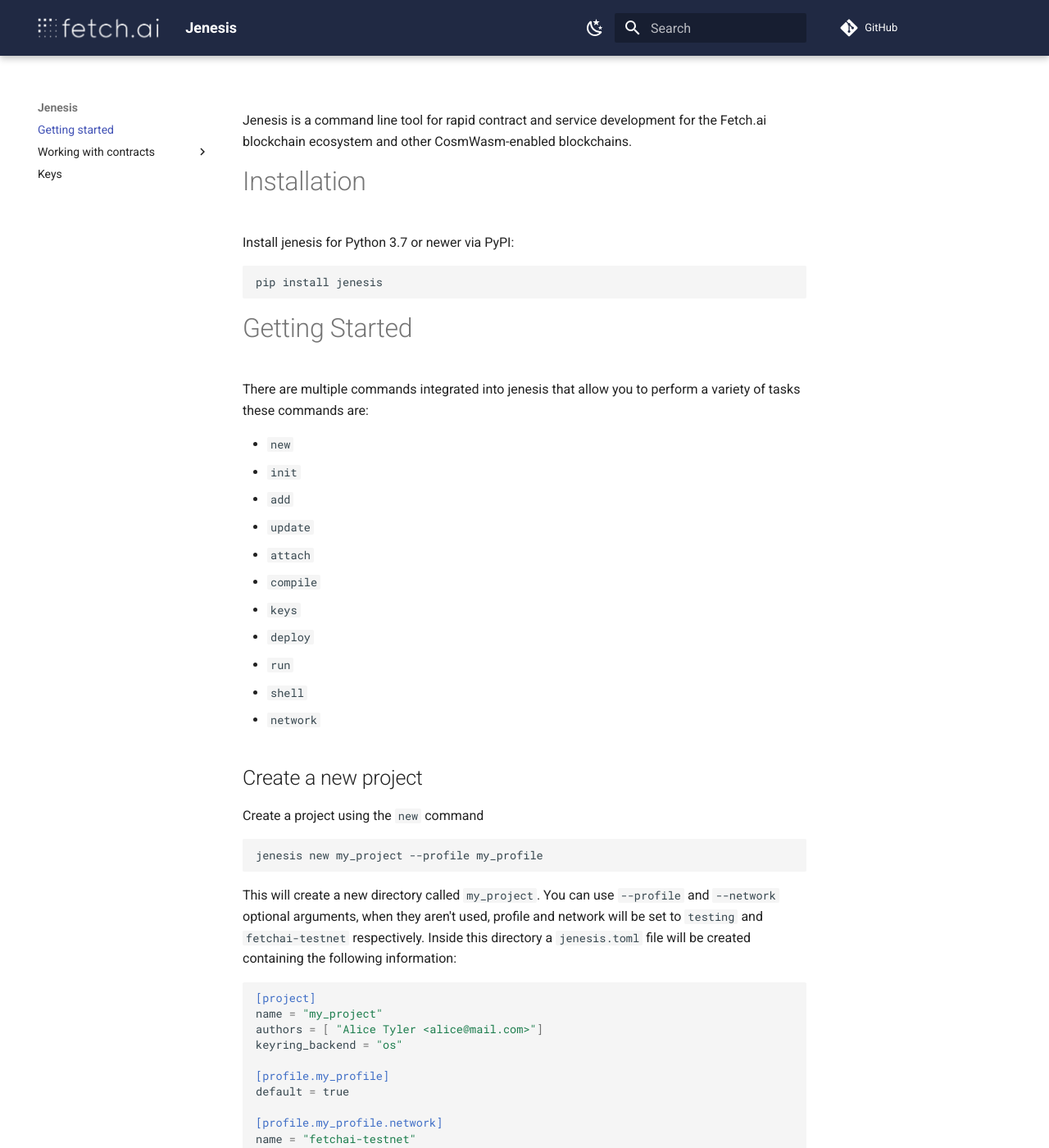
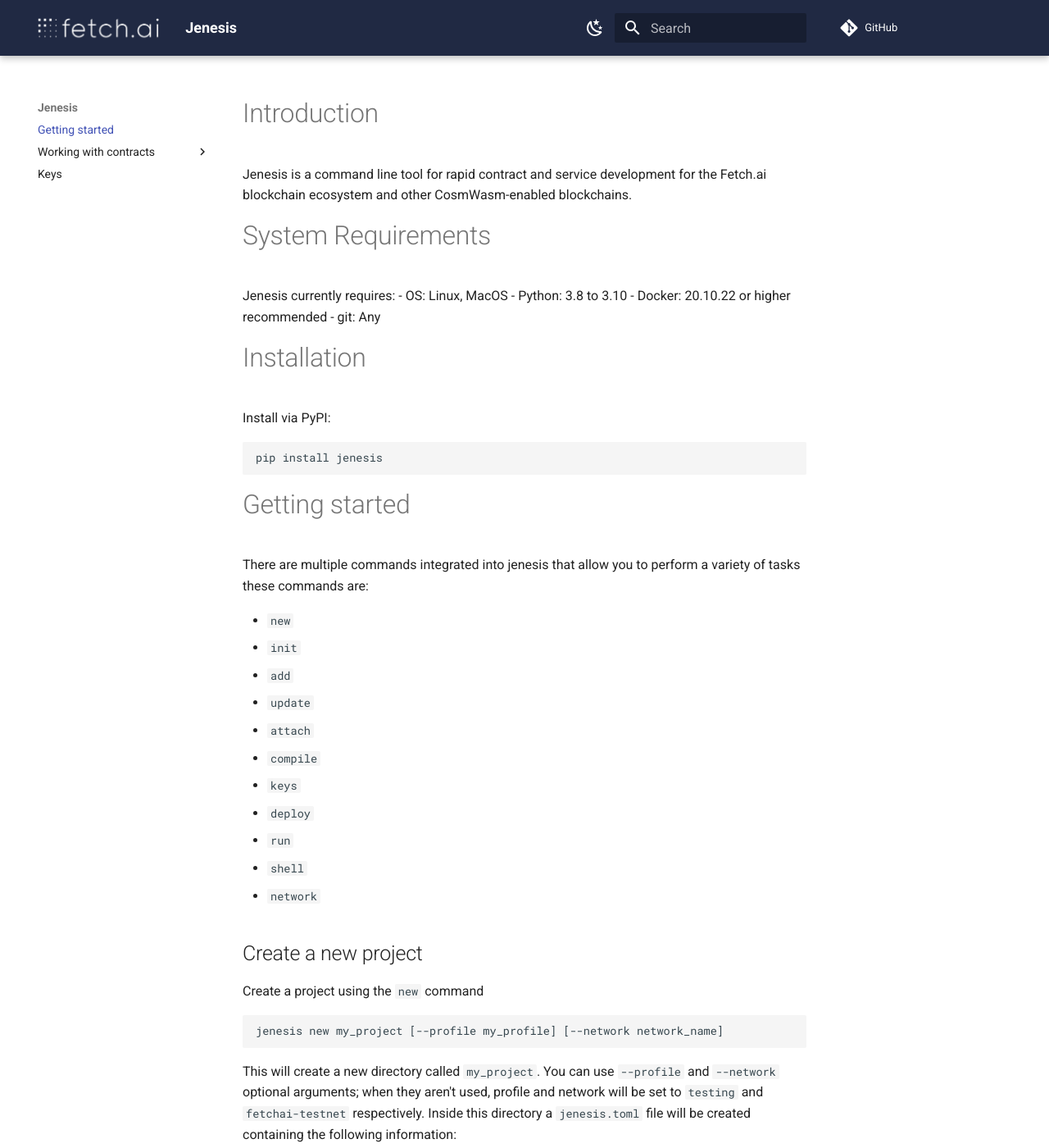
Before and after one commit to fetchai/jenesis, an MkDocs documentation site: the page built from docs/index.md, in a window 1280 px wide and 1400 px high. Shown: the whole window at 82% size. Built offline with MkDocs 1.6.1 and Material for MkDocs 9.7.7, drawn with Linux system fonts in a browser that asks for light colours; comment, search, counter and statistics services are not loaded; some of the changed text lies outside the part shown.

Commit message:
docs: update for latest features and system requirements (#205)
* docs: update system requirements

* chore: update python version

* docs: update docs for latest features

````diff
--- a/docs/index.md
+++ b/docs/index.md
@@ -1,14 +1,24 @@
+# Introduction
+
 Jenesis is a command line tool for rapid contract and service development for the Fetch.ai blockchain ecosystem and other CosmWasm-enabled blockchains.
+
+# System Requirements
+
+Jenesis currently requires:
+- OS: Linux, MacOS
+- Python: 3.8 to 3.10
+- Docker: 20.10.22 or higher recommended
+- git: Any
 
 # Installation
 
-Install jenesis for Python 3.7 or newer via PyPI:
+Install via PyPI:
 
 ```
 pip install jenesis
 ```
 
-# Getting Started
+# Getting started
 There are multiple commands integrated into jenesis that allow you to perform a variety of tasks these commands are:
 
 - `new`
@@ -26,10 +36,10 @@
 ## Create a new project
 Create a project using the ```new``` command
 ```
-jenesis new my_project --profile my_profile
+jenesis new my_project [--profile my_profile] [--network network_name]
 ```
 
-This will create a new directory called `my_project`. You can use `--profile` and `--network` optional arguments, when they aren't used, profile and network will be set to `testing` and `fetchai-testnet` respectively. Inside this directory a `jenesis.toml` file will be created containing the following information:
+This will create a new directory called `my_project`. You can use `--profile` and `--network` optional arguments; when they aren't used, profile and network will be set to `testing` and `fetchai-testnet` respectively. Inside this directory a `jenesis.toml` file will be created containing the following information:
 
 ```toml
 [project]
@@ -60,7 +70,7 @@
 The ```init``` command is similar to the ```new``` command, but in this case, you won't need a project name argument since this command is intended to run inside an existing project directory.
 
 ```
-jenesis init
+jenesis init [--profile my_profile] [--network network_name]
 ```
 
 This command will create the same files and folders inside your project directory as the ones described for the ```new``` command.
@@ -106,4 +118,16 @@
 jenesis will check for a currently running local node, and if there is none, a new one will be created in a docker container.
 If you wish to keep a local node running, you need to set the `keep_running` parameter to `true`. Otherwise, nodes will be stopped after any of the command mentioned above finish running.
 
-At any time, you can start or stop a local node by running `jenesis network start/stop --profile <PROFILE>`
+At any time, you can start or stop a local node by running:
+```
+jenesis network start [--profile my_profile]
+```
+or
+```
+jenesis network stop [--profile my_profile]
+```
+
+To view the logs from the local node, run:
+```
+jenesis network logs [--profile my_profile]
+```
````
Also changed, not shown: other parts of docs/index.md (+2 -0 lines), docs/add-contracts.md (+4 -4 lines), docs/compile-contracts.md (+2 -2 lines), docs/deploy-contracts.md (+2 -2 lines), docs/use-contracts.md (+5 -0 lines).
